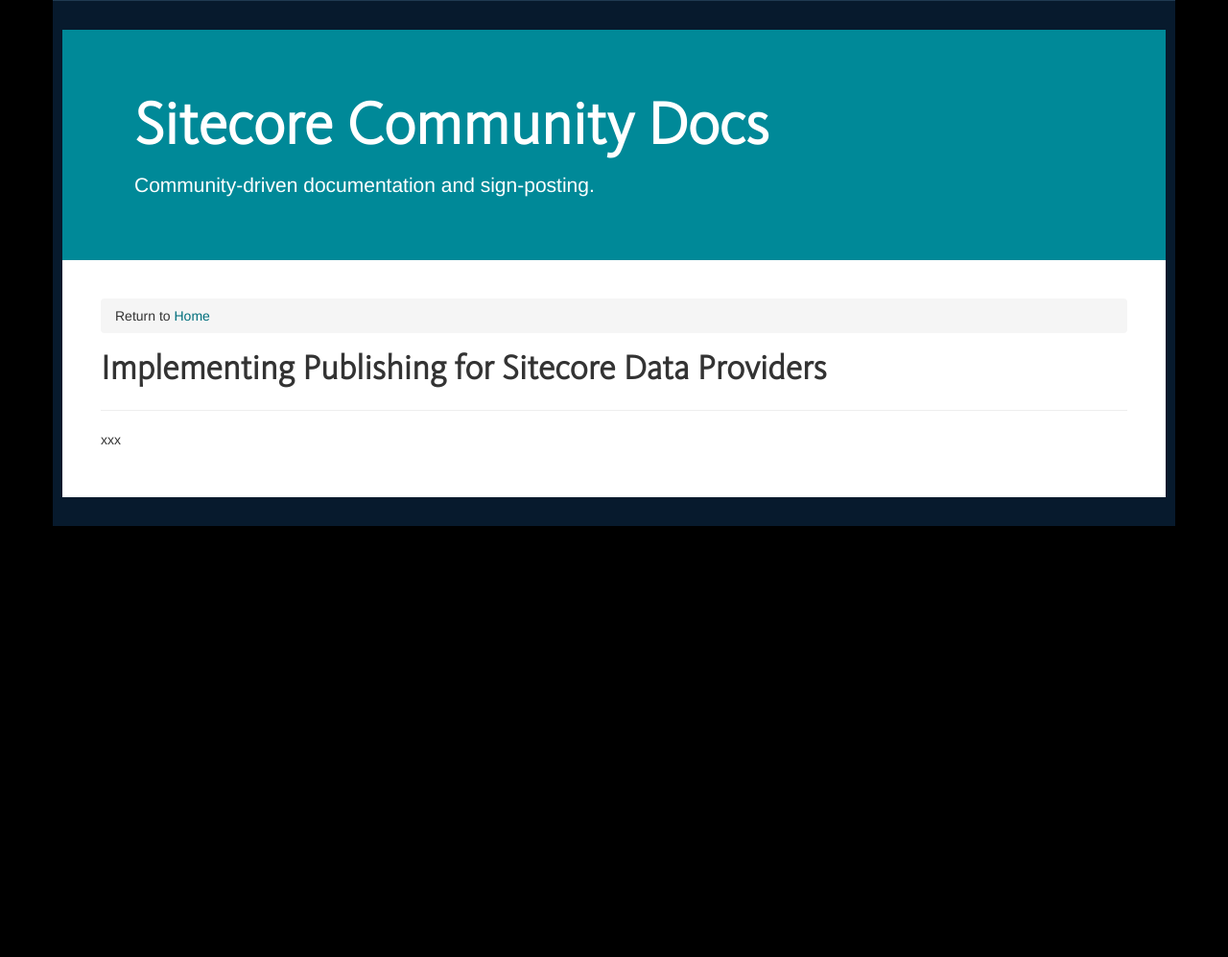
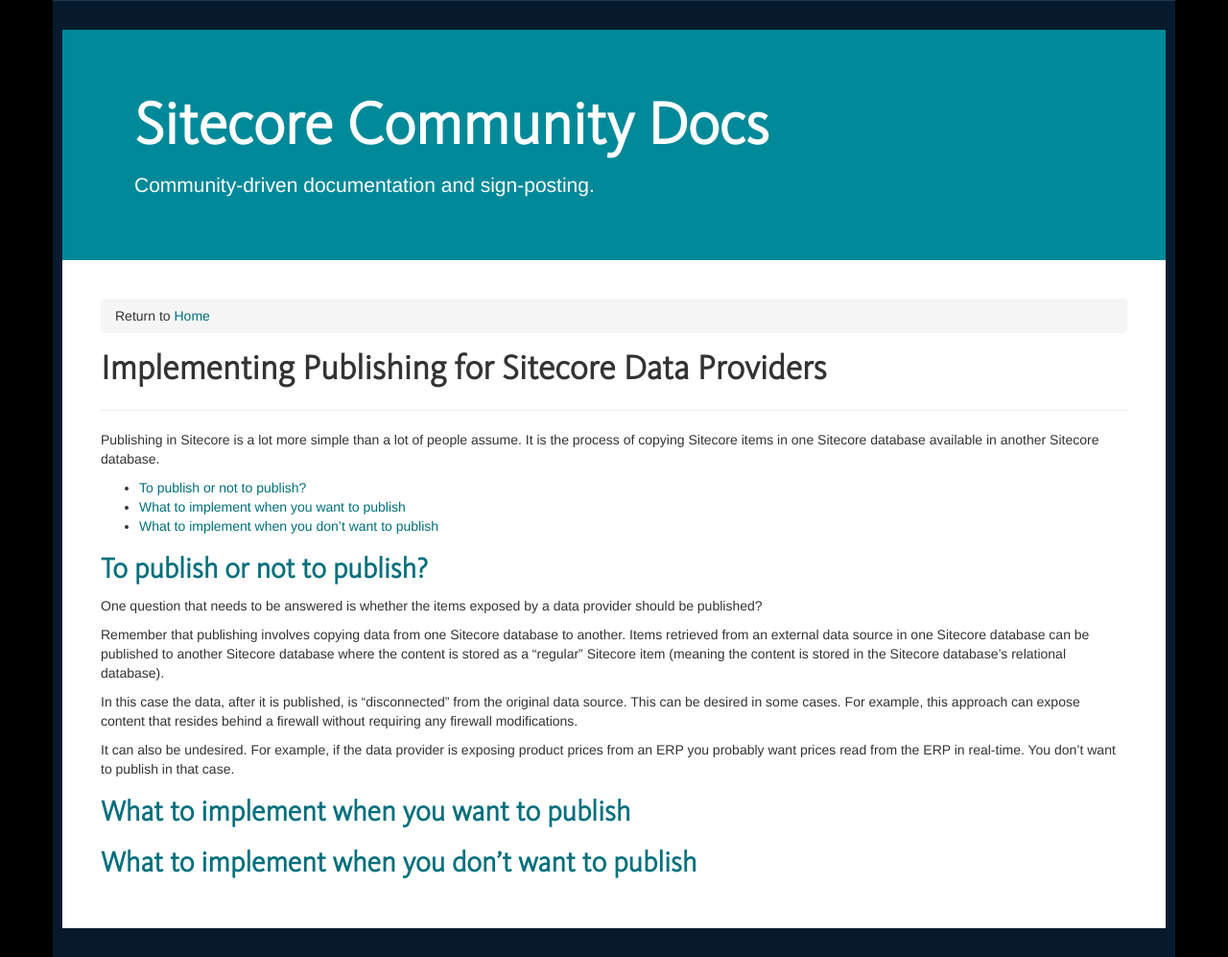
Before and after one commit to Sitecore-Community/docs, a Jekyll site: the page built from documentation/Sitecore Fundamentals/Data Providers/Implementing a Data Provider/Publishing/index.md, in a window 1280 px wide. Shown: the whole page at 96% size. Built offline with Jekyll 4.4.1, drawn with Linux system fonts in a browser that asks for light colours; nearby versions of some CDN libraries; before the commit the page ends 900 px from its top, so only the background shows below that.

Commit message:
data provider content

```diff
--- a/documentation/Sitecore Fundamentals/Data Providers/Implementing a Data Provider/Publishing/index.md
+++ b/documentation/Sitecore Fundamentals/Data Providers/Implementing a Data Provider/Publishing/index.md
@@ -2,4 +2,22 @@
 layout: default
 title: Implementing Publishing for Sitecore Data Providers
 ---
-xxx
+Publishing in Sitecore is a lot more simple than a lot of people assume. It is the process of copying Sitecore items in one Sitecore database available in another Sitecore database.
+
+* [To publish or not to publish?](#to_publish_or_not)
+* [What to implement when you want to publish](#publish_implement)
+* [What to implement when you don't want to publish](#no_publish_implement)
+
+## <a name="to_publish_or_not">To publish or not to publish?</a>
+
+One question that needs to be answered is whether the items exposed by a data provider should be published?
+
+Remember that publishing involves copying data from one Sitecore database to another. Items retrieved from an external data source in one Sitecore database can be published to another Sitecore database where the content is stored as a "regular" Sitecore item (meaning the content is stored in the Sitecore database's relational database).
+
+In this case the data, after it is published, is "disconnected" from the original data source. This can be desired in some cases. For example, this approach can expose content that resides behind a firewall without requiring any firewall modifications.
+
+It can also be undesired. For example, if the data provider is exposing product prices from an ERP you probably want prices read from the ERP in real-time. You don't want to publish in that case.
+
+## <a name="publish_implement">What to implement when you want to publish</a>
+
+## <a name="no_publish_implement">What to implement when you don't want to publish</a>
```
Also changed, not shown: documentation/Sitecore Fundamentals/Data Providers/Implementing a Data Provider/Non-hierarchical data/index.md (added, +9 -0 lines), documentation/Sitecore Fundamentals/Data Providers/Implementing a Data Provider/Search/index.md (+5 -1 lines), documentation/Sitecore Fundamentals/Data Providers/Implementing a Data Provider/index.md (+1 -0 lines), documentation/Sitecore Fundamentals/Data Providers/index.md (+1 -1 lines).
